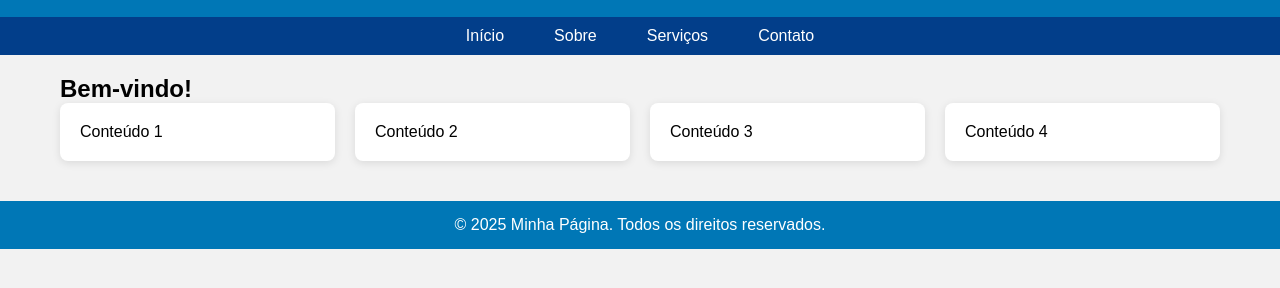
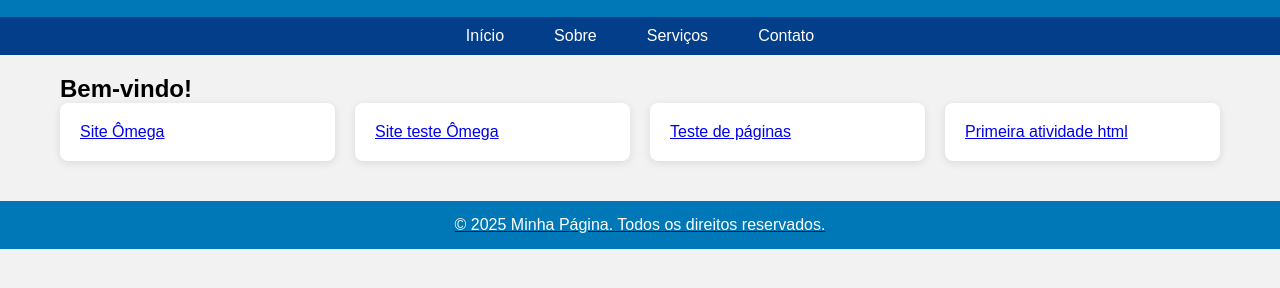
Before and after one commit to nicolasbrunes/autoteste, a plain HTML site: page index.html in a window 1280 px wide. Shown: the part 60-348 px from the top of the page. Drawn offline with Linux system fonts and the light colour scheme.

Commit message:
Update index.html

```diff
--- a/index.html
+++ b/index.html
@@ -80,10 +80,10 @@
     <main>
         <h2>Bem-vindo!</h2>
         <div class="container">
-            <div class="card">Conteúdo 1</div>
-            <div class="card">Conteúdo 2</div>
-            <div class="card">Conteúdo 3</div>
-            <div class="card">Conteúdo 4</div>
+            <a href="https://nicolasbrunes.github.io/omegalarmes/"><div class="card">Site Ômega</div>
+            <a href="https://nicolasbrunes.github.io/omegalarmes/"><div class="card">Site teste Ômega</div>
+            <a href="https://nicolasbrunes.github.io/paginastestes/"><div class="card">Teste de páginas</div>
+            <a href="https://nicolasbrunes.github.io/atividadehtml/"><div class="card">Primeira atividade html</div>
         </div>
     </main>
 
```
